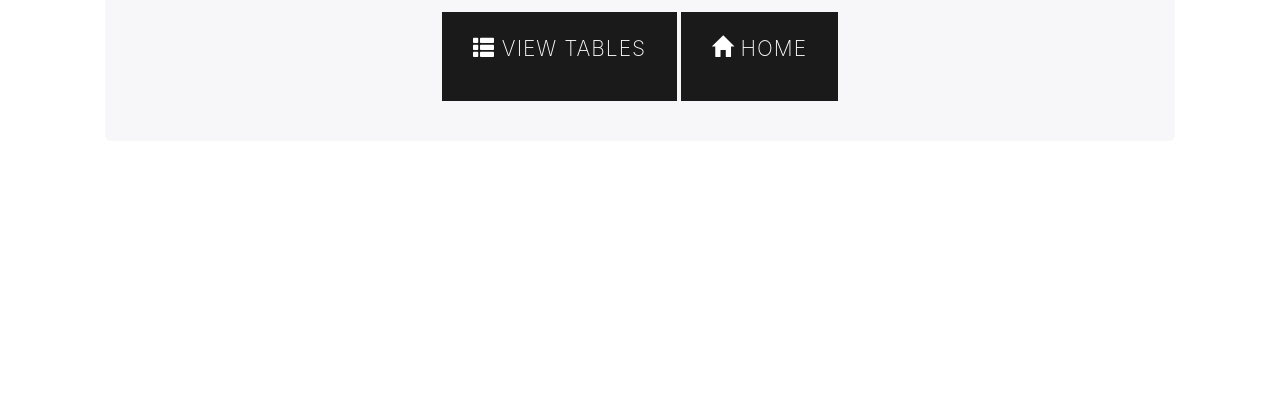
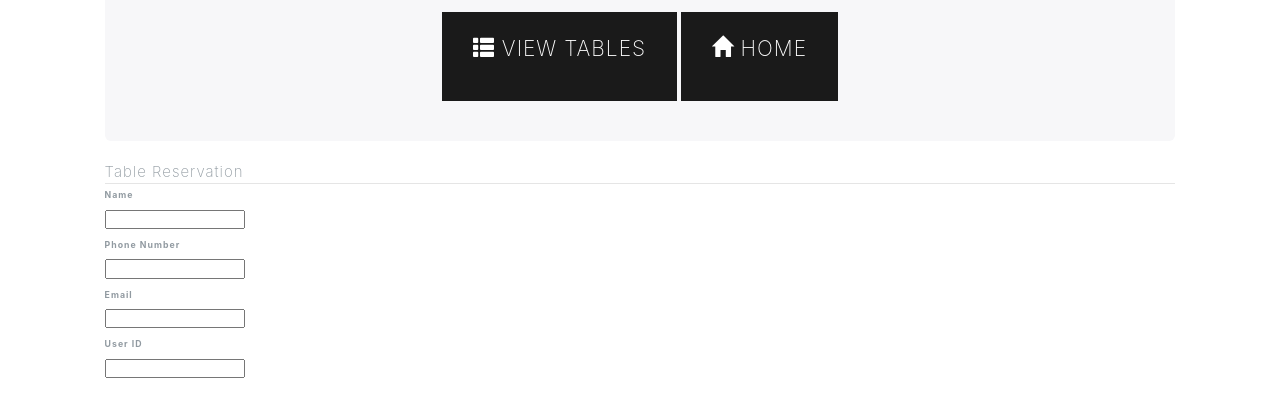
Before and after one commit to PicklesForEyes/restaurants-booker, a website: page reserve.html in a window 1280 px wide. Shown: the part 171-588 px from the top of the page. Drawn offline with nearby package versions, Linux system fonts and the light colour scheme.

Commit message:
changes to reserve - tryna figure out some nonsense

```diff
--- a/reserve.html
+++ b/reserve.html
@@ -31,9 +31,25 @@
 
 	<div class='row'>
 		<div class='col-xl-12'>
-			<div>
-
-			</div>
+			<form>
+				<legend>Table Reservation</legend>
+				<div class='form-group'>
+					<label>Name</label>
+					<input type='name' class='form-text text-muted'>
+				</div>
+				<div class='form-group'>
+					<label>Phone Number</label>
+					<input type='phone' class='form-text text-muted'>
+				</div>
+				<div class='form-group'>
+					<label>Email</label>
+					<input type='email' class='form-text text-muted'>
+				</div>
+				<div class='form-group'>
+					<label>User ID</label>
+					<input type='username' class='form-text text-muted'>
+				</div>
+			</form>
 		</div>
 	</div>
 </div>
```
